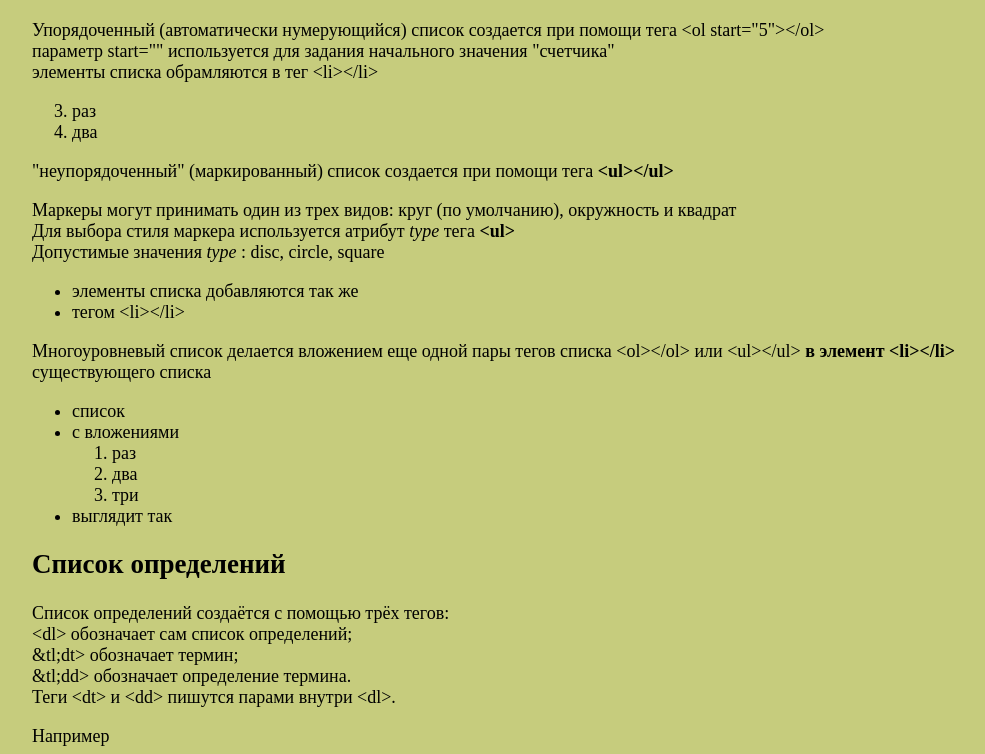
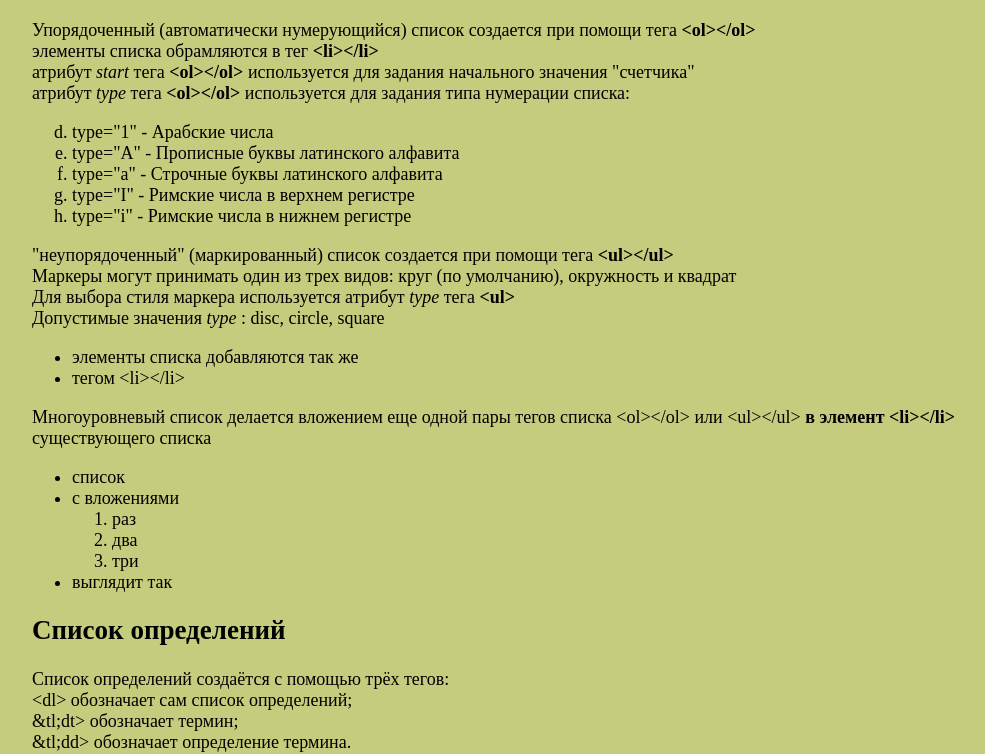
Before and after one commit to ChenTsu/Conspect_HTML_Academy, a plain HTML site: page public_html/HTML-2/Списки.html in a window 1280 px wide. Shown: the part 56-810 px from the top of the page, without its empty margins (108-1093 px from the left). Drawn offline with Linux system fonts and the light colour scheme.

Commit message:
Update Списки.html
добавлены типы для нумерованного списка
объеденён в один абзац пункт о маркированых списках, маркер заменен на кружок

```diff
--- a/public_html/HTML-2/Списки.html
+++ b/public_html/HTML-2/Списки.html
@@ -16,20 +16,29 @@ and open the template in the editor.
     <body>
         <div>
             <h2>Списки</h2>
-            <p>Упорядоченный (автоматически нумерующийся) список создается при помощи тега &lt;ol start="5"&gt;&lt;/ol&gt;
-                <br> параметр start="" используется для задания начального значения "счетчика"
-                <br>элементы списка обрамляются в тег &lt;li&gt;&lt;/li&gt;
+            <p>Упорядоченный (автоматически нумерующийся) список создается при помощи тега <b>&lt;ol&gt;&lt;/ol&gt;</b>
+                <br>элементы списка обрамляются в тег <b>&lt;li&gt;&lt;/li&gt;</b>
+                <br>атрибут <i>start</i> тега <b>&lt;ol&gt;&lt;/ol&gt;</b> используется для задания начального значения "счетчика"
+                <br>атрибут <i>type</i> тега <b>&lt;ol&gt;&lt;/ol&gt;</b> используется для задания типа нумерации списка:
+                <ol type='a' start='4'>
+                	<li>type="1" - Арабские числа</li>
+                	<li>type="A" - Прописные буквы латинского алфавита</li>
+                	<li>type="a" - Строчные буквы латинского алфавита</li>
+                	<li>type="I" - Римские числа в верхнем регистре</li>
+                	<li>type="i" - Римские числа в нижнем регистре</li>
+                </ol>
+
             </p>
-            <ol start="3">
-                <li>раз</li>
-                <li>два</li>
-            </ol>
-            <p>"неупорядоченный" (маркированный) список создается при помощи тега <b>&lt;ul&gt;&lt;/ul&gt;</b></p>
-            <p>Маркеры могут принимать один из трех видов: круг (по умолчанию), окружность и квадрат
+            <!--<ol start="3">-->
+            <!--    <li>раз</li>-->
+            <!--    <li>два</li>-->
+            <!--</ol>-->
+            <p>"неупорядоченный" (маркированный) список создается при помощи тега <b>&lt;ul&gt;&lt;/ul&gt;</b>
+            <br>Маркеры могут принимать один из трех видов: круг (по умолчанию), окружность и квадрат
             <br>Для выбора стиля маркера используется атрибут <i>type</i> тега <b>&LT;ul&GT;</b>
             <br>Допустимые значения <i>type</i> : disc, circle, square
             </p>
-            <ul>
+            <ul type='disc'>
                 <li>элементы списка добавляются так же</li>
                 <li>тегом &lt;li&gt;&lt;/li&gt;</li>
             </ul>
```
